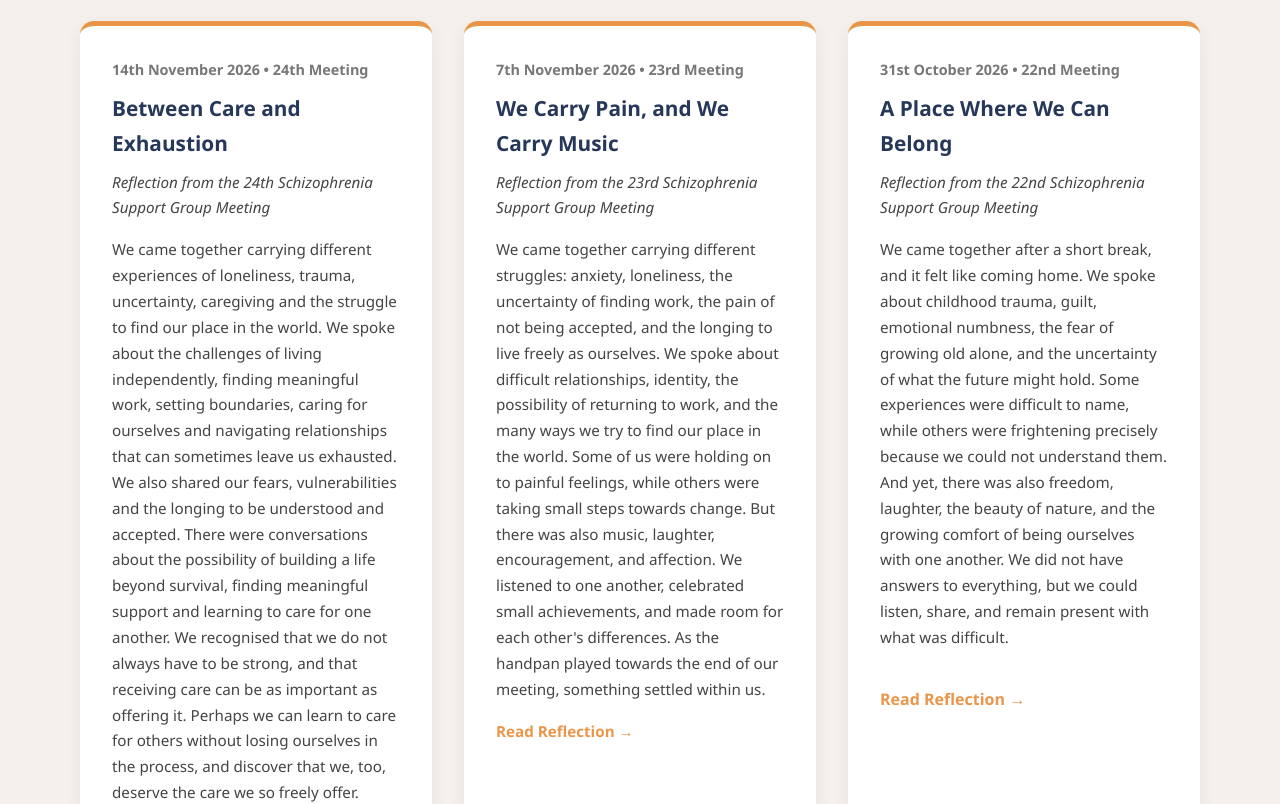
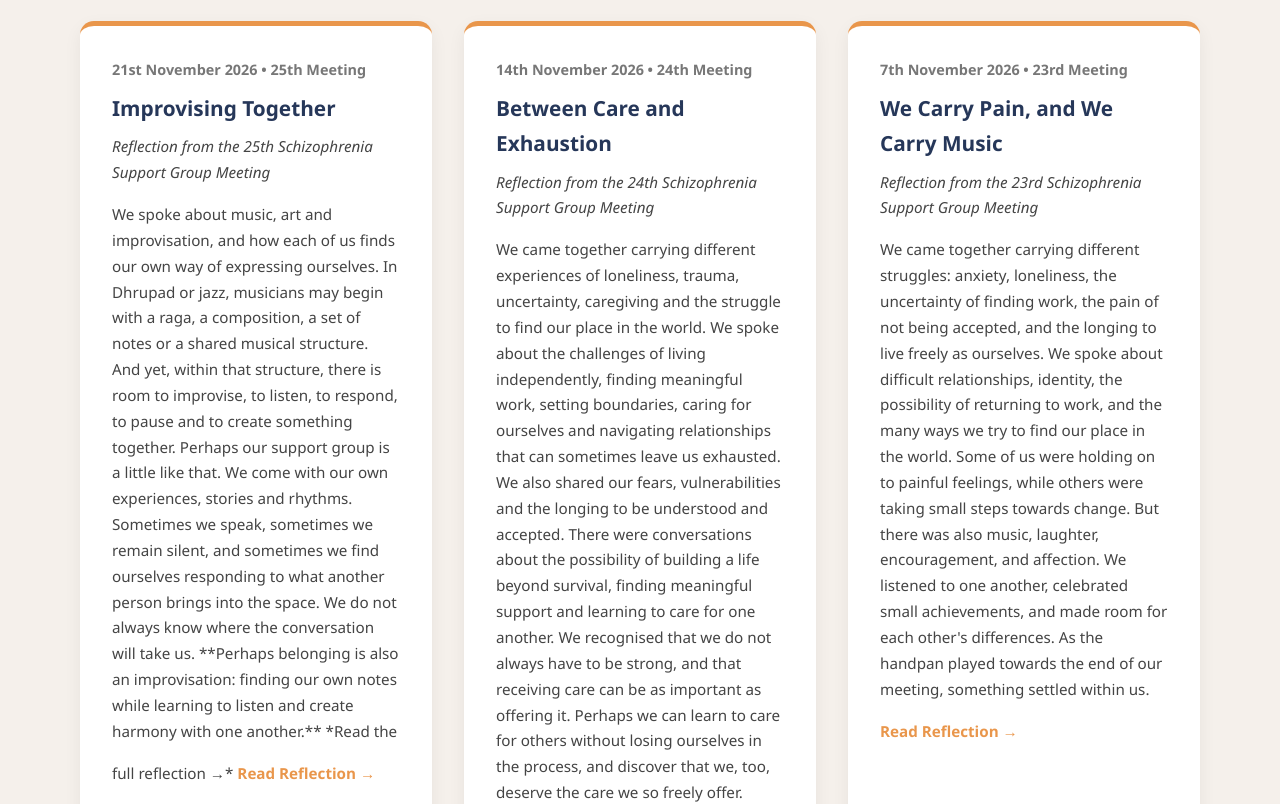
Before and after one commit to supportschizophrenia-bit/schizophrenia-support-network, a plain HTML site: page support-community.html in a window 1280 px wide. Shown: the part 1280-2084 px from the top of the page. Drawn offline with Linux system fonts and the light colour scheme.

Commit message:
Add reflection for 25th Support Group Meeting
Added a new reflection card for the 25th Schizophrenia Support Group Meeting, discussing themes of improvisation and belonging.

```diff
--- a/support-community.html
+++ b/support-community.html
@@ -91,6 +91,33 @@ Connection is a profound source of healing. Find solidarity, share your unique n
 <h2>Reflections from our support group meetings</h2>
 
 <div class="reflection-grid">
+
+
+    <div class="reflection-card">
+
+    <span class="reflection-date">
+        21st November 2026 • 25th Meeting
+    </span>
+
+    <h3>
+Improvising Together
+  </h3>
+
+    <p class="reflection-subtitle">
+Reflection from the 25th Schizophrenia Support Group Meeting
+    </p>
+
+    <p> We spoke about music, art and improvisation, and how each of us finds our own way of expressing ourselves. In Dhrupad or jazz, musicians may begin with a raga, a composition, a set of notes or a shared musical structure. And yet, within that structure, there is room to improvise, to listen, to respond, to pause and to create something together.
+
+Perhaps our support group is a little like that. We come with our own experiences, stories and rhythms. Sometimes we speak, sometimes we remain silent, and sometimes we find ourselves responding to what another person brings into the space. We do not always know where the conversation will take us.
+
+**Perhaps belonging is also an improvisation: finding our own notes while learning to listen and create harmony with one another.**
+
+*Read the full reflection →*        <a href="improvising-together.html">
+        Read Reflection →
+    </a>
+
+</div>
 
 
 
```
